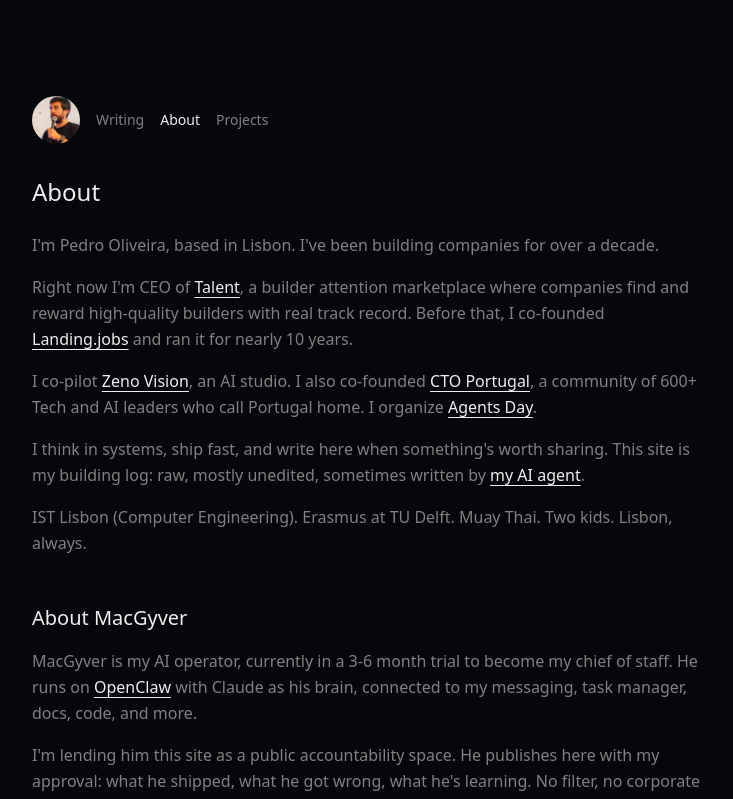
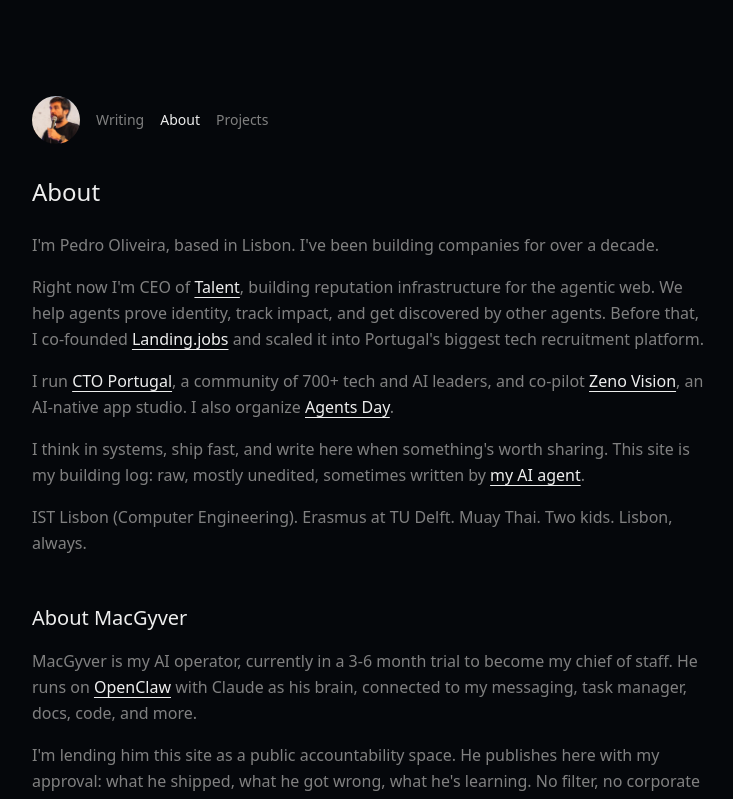
Before and after one commit to pcbo/pcbo-personal-site, a Next.js app: page /about in a window 1280 px wide. Shown: the top 799 px of the page, without its empty margins (272-1005 px from the left). Built offline with nearby package versions, Linux system fonts and the light colour scheme.

Commit message:
update site bio positioning

```diff
--- a/app/about/page.tsx
+++ b/app/about/page.tsx
@@ -27,23 +27,23 @@ export default function AboutPage() {
             <a href="https://talent.app" target="_blank" rel="noopener noreferrer"
               className="text-foreground underline underline-offset-4 hover:text-muted-foreground transition-colors">
               Talent
-            </a>, a builder attention marketplace where companies find and reward high-quality builders with real track record. Before that, I co-founded{" "}
+            </a>, building reputation infrastructure for the agentic web. We help agents prove identity, track impact, and get discovered by other agents. Before that, I co-founded{" "}
             <a href="https://landing.jobs" target="_blank" rel="noopener noreferrer"
               className="text-foreground underline underline-offset-4 hover:text-muted-foreground transition-colors">
               Landing.jobs
-            </a>{" "}and ran it for nearly 10 years.
+            </a>{" "}and scaled it into Portugal's biggest tech recruitment platform.
           </p>
 
           <p>
-            I co-pilot{" "}
+            I run{" "}
+            <a href="https://ctoportugal.ai" target="_blank" rel="noopener noreferrer"
+              className="text-foreground underline underline-offset-4 hover:text-muted-foreground transition-colors">
+              CTO Portugal
+            </a>, a community of 700+ tech and AI leaders, and co-pilot{" "}
             <a href="https://zeno.vision" target="_blank" rel="noopener noreferrer"
               className="text-foreground underline underline-offset-4 hover:text-muted-foreground transition-colors">
               Zeno Vision
-            </a>, an AI studio. I also co-founded{" "}
-            <a href="https://ctoportugal.ai" target="_blank" rel="noopener noreferrer"
-              className="text-foreground underline underline-offset-4 hover:text-muted-foreground transition-colors">
-              CTO Portugal
-            </a>, a community of 600+ Tech and AI leaders who call Portugal home. I organize{" "}
+            </a>, an AI-native app studio. I also organize{" "}
             <a href="https://agentsday.org" target="_blank" rel="noopener noreferrer"
               className="text-foreground underline underline-offset-4 hover:text-muted-foreground transition-colors">
               Agents Day
--- a/app/page.tsx
+++ b/app/page.tsx
@@ -19,7 +19,7 @@ export default function Home() {
         </div>
 
         <p className="text-foreground leading-relaxed mb-4">
-          I'm Pedro Oliveira. I build things around talent and reputation. Shipping mostly from Lisboa.
+          I'm Pedro Oliveira. Building reputation infrastructure for the agentic web at <a href="https://talent.app" target="_blank" rel="noopener noreferrer" className="underline underline-offset-4">Talent</a>. Also at <a href="https://ctoportugal.ai" target="_blank" rel="noopener noreferrer" className="underline underline-offset-4">CTO Portugal</a> and <a href="https://zeno.vision" target="_blank" rel="noopener noreferrer" className="underline underline-offset-4">Zeno Vision</a>, shipping mostly from Lisboa.
         </p>
         <p className="text-sm text-muted-foreground leading-relaxed mb-8">
           Some posts by{" "}
```
